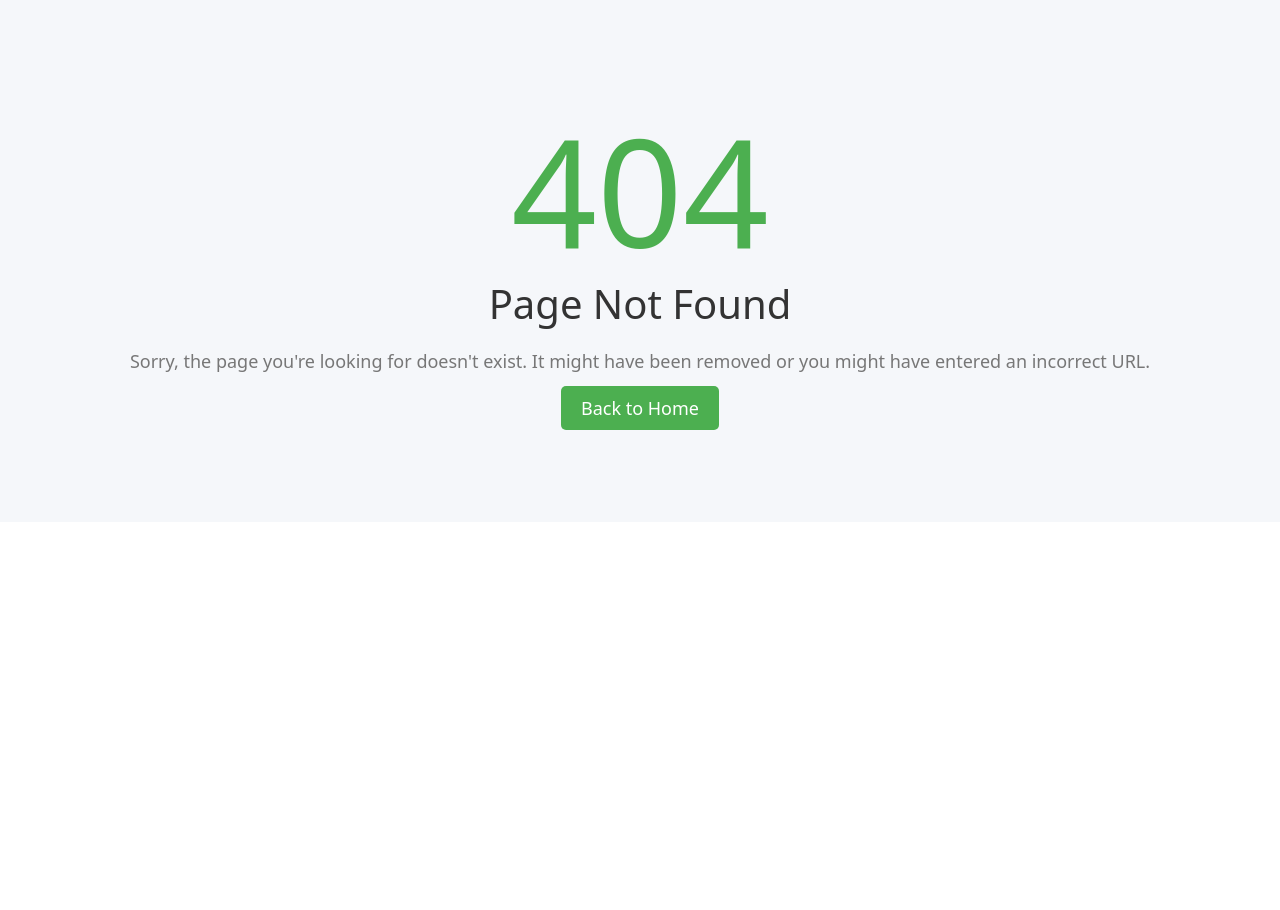
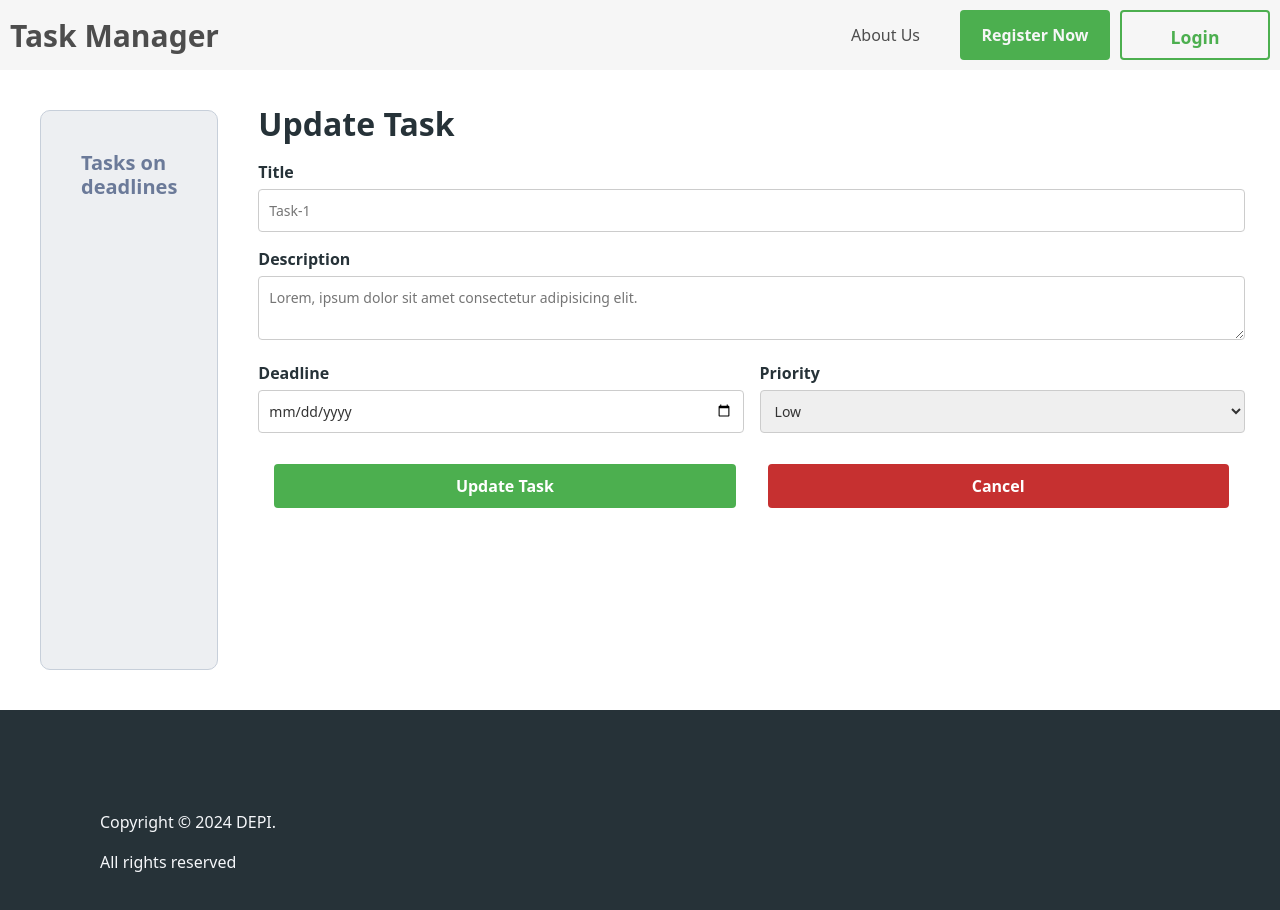
Before and after one commit to Karim-Hosam/fullstack-task-manager, a React (Vite) app in the folder Task-Management-System/: page /home/updateTask in a window 1280 px wide. Before the commit this address had no page. Shown: the top 910 px of the page. Before the commit the page ends 800 px from the top, so only its background shows below. Built offline with nearby package versions, Linux system fonts and the light colour scheme.

Commit message:
Finish Update (Frontend)

```diff
--- a/Task-Management-System/src/components/CreateUpdateTaskTemplate/CreateUpdate.jsx
+++ b/Task-Management-System/src/components/CreateUpdateTaskTemplate/CreateUpdate.jsx
@@ -16,14 +16,18 @@ export default function CreateUpdate({handleSubmit,Task = {}}){
 
     //if Task is empty we start from Defualt
     //if Task is not empty we start from Task
-    let newTask = useRef(Object.keys(Task).length === 0 ? {
+    let newTask = useRef(
+        Object.keys(Task).length === 0
+        ? {
             title: '',
             description: '',
             priority: 'Low',
             startDate: getTodayDate(),
             deadLine: '',
             status: 'Pending',
-    } : Task);
+        }
+        : Task
+    );
 
     const handleInputChange = (e) => {
         newTask.current = {...newTask.current,[e.target.name]: e.target.value};
@@ -73,7 +77,7 @@ export default function CreateUpdate({handleSubmit,Task = {}}){
                             <input
                                 type="date"
                                 name="deadLine"
-                                placeholder={newTask.current.deadLine}
+                                // placeholder={newTask.current.deadLine}
                                 // value={newTask.current.deadLine}
                                 onChange={handleInputChange}
                             />
@@ -82,7 +86,7 @@ export default function CreateUpdate({handleSubmit,Task = {}}){
                             <label>Priority</label>
                             <select
                                 name="priority"
-                                placeholder={newTask.current.priority}
+                                // placeholder={newTask.current.priority}
                                 // value={newTask.current.priority}
                                 onChange={handleInputChange}
                             >
--- a/Task-Management-System/src/components/UpdateTask/UpdateTask.jsx
+++ b/Task-Management-System/src/components/UpdateTask/UpdateTask.jsx
@@ -1,8 +1,23 @@
+import axios from 'axios';
+import CreateUpdate from '../CreateUpdateTaskTemplate/CreateUpdate';
+
 export default function UpdateTask(){
+    const handleSubmit = (task) => {
+
+    };
+
+    let tempTask = {
+        title: 'Task-1',
+        description: 'Lorem, ipsum dolor sit amet consectetur adipisicing elit.',
+        priority: 'High',
+        startDate: '2024-9-26',
+        deadLine: '2024-11-2',
+        status: 'Pending',
+    };
 
     return(
         <>
-
+            <CreateUpdate handleSubmit={handleSubmit} Task={tempTask}></CreateUpdate>
         </>
     )
 }
--- a/Task-Management-System/src/main.jsx
+++ b/Task-Management-System/src/main.jsx
@@ -15,6 +15,7 @@ import CreateTask from './components/CreateTask/CreateTask.jsx'
 import Tasks from './components/Tasks/Tasks.jsx'
 import TaskDetails from './components/TaskDetails/TaskDetails.jsx'
 import Folders from './components/Folders/Folders.jsx'
+import UpdateTask from './components/UpdateTask/UpdateTask.jsx'
 
 const router = createBrowserRouter([
   { path: '/', element: <App />, children: [
@@ -23,6 +24,7 @@ const router = createBrowserRouter([
     {path: 'home', element: <Home/>, children:[
       {index: true, element: <Folders />},
       {path: 'addTask', element: <CreateTask />},
+      {path: 'updateTask', element: <UpdateTask></UpdateTask>},
       {path: 'tasks', element: <Tasks />},
       {path: 'tasks/:uniqueId', element:<TaskDetails/>}
     ]},
```
Lines whose indentation alone changed are shown as unchanged.
